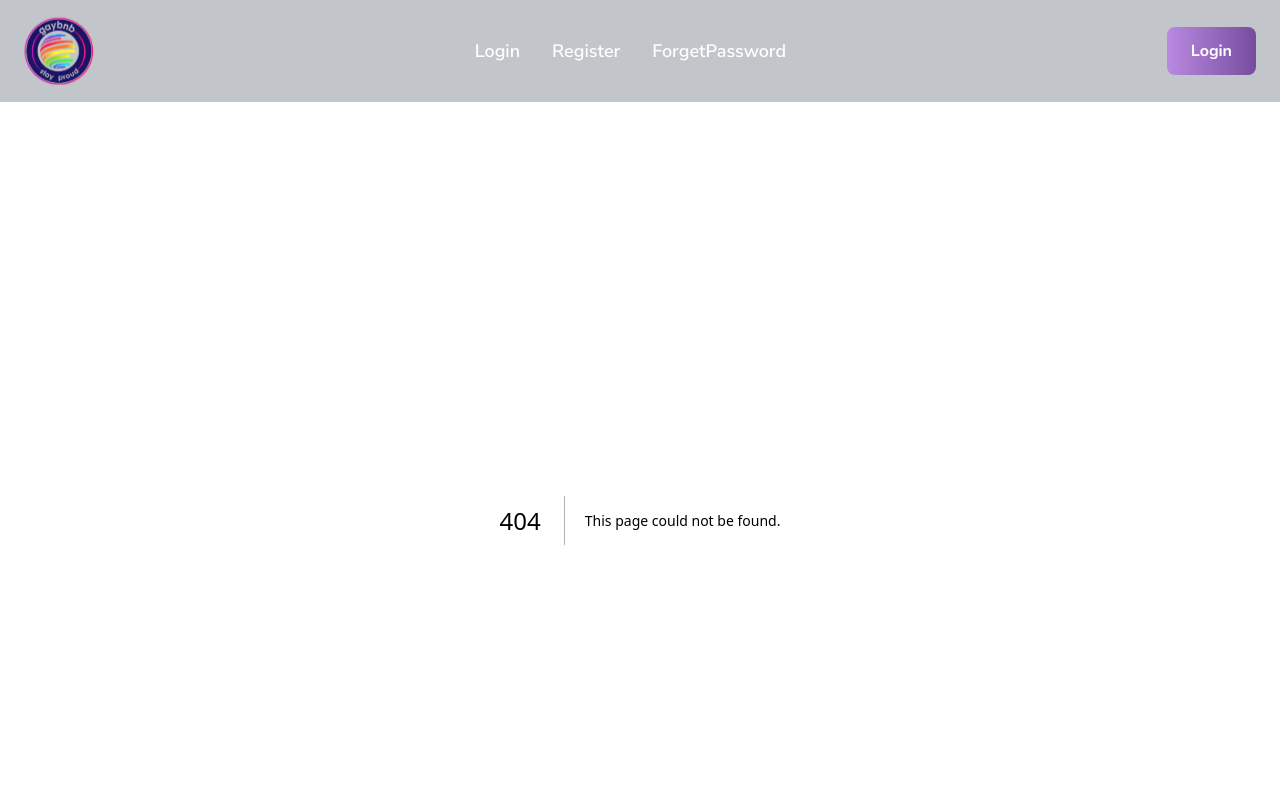
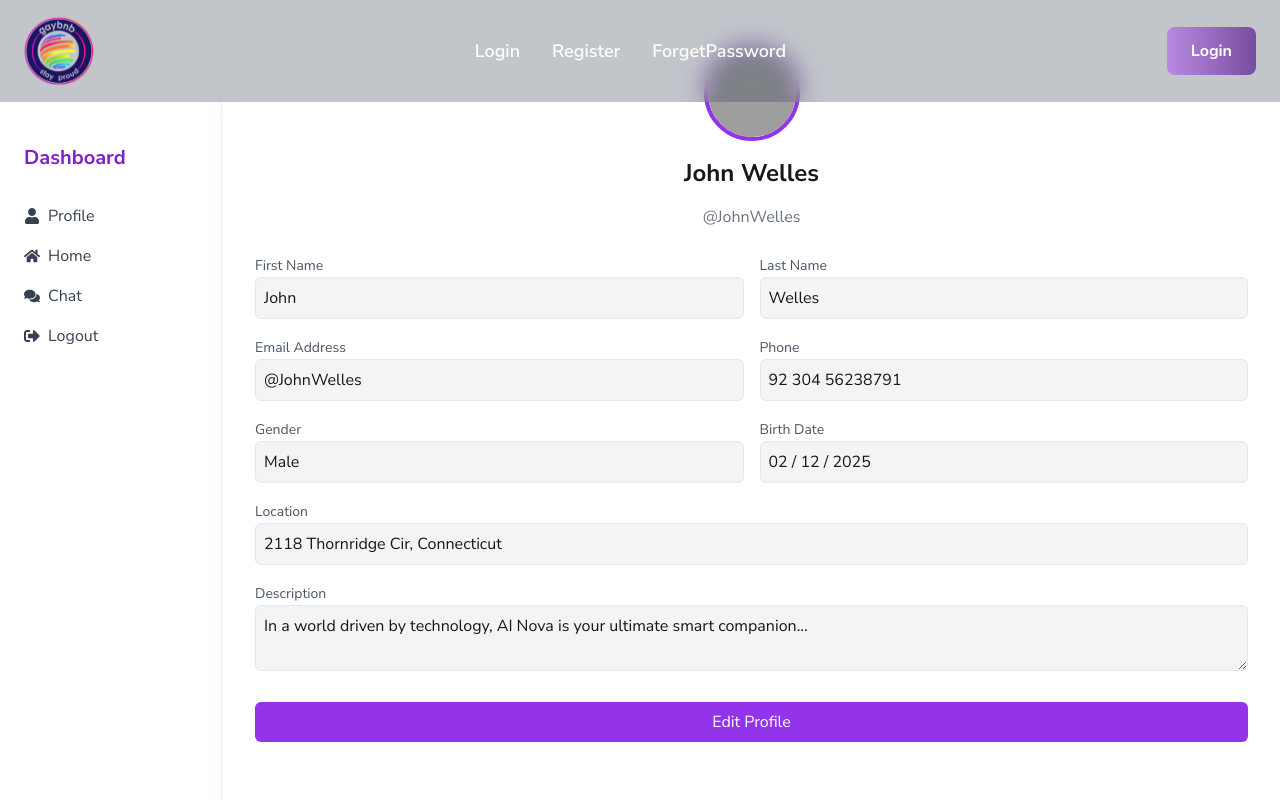
Before and after one commit to zeshanjaffer/gayBnB_Front-End, a Next.js app: page /profile in a window 1280 px wide. Before the commit this address had no page. Shown: the top 800 px of the page. Built offline with nearby package versions, Linux system fonts and the light colour scheme; grey boxes are pictures that could not be loaded.

Commit message:
profile page / stylings

```diff
--- /dev/null
+++ b/src/components/profileCard.tsx
@@ -0,0 +1,72 @@
+const ProfileCard = () => {
+    return (
+      <div className="w-[1057px] h-[1014px] bg-white p-8 rounded-xl shadow-lg">
+        {/* Profile Image */}
+        <div className="flex flex-col items-center space-y-4">
+          <img src="/avatar.png" alt="Profile" className="w-24 h-24 rounded-full border-4 border-purple-600" />
+          <h2 className="text-2xl font-bold">John Welles</h2>
+          <p className="text-gray-500">@JohnWelles</p>
+        </div>
+
+        {/* Form Fields */}
+        <div className="mt-6 space-y-4">
+          <div className="grid grid-cols-2 gap-4">
+            <div>
+              <label className="text-sm font-medium text-gray-600">First Name</label>
+              <input type="text" value="John" className="border rounded-md p-2 w-full bg-gray-100" readOnly />
+            </div>
+            <div>
+              <label className="text-sm font-medium text-gray-600">Last Name</label>
+              <input type="text" value="Welles" className="border rounded-md p-2 w-full bg-gray-100" readOnly />
+            </div>
+          </div>
+
+          <div className="grid grid-cols-2 gap-4">
+            <div>
+              <label className="text-sm font-medium text-gray-600">Email Address</label>
+              <input type="text" value="@JohnWelles" className="border rounded-md p-2 w-full bg-gray-100" readOnly />
+            </div>
+            <div>
+              <label className="text-sm font-medium text-gray-600">Phone</label>
+              <input type="text" value="92 304 56238791" className="border rounded-md p-2 w-full bg-gray-100" readOnly />
+            </div>
+          </div>
+
+          <div className="grid grid-cols-2 gap-4">
+            <div>
+              <label className="text-sm font-medium text-gray-600">Gender</label>
+              <input type="text" value="Male" className="border rounded-md p-2 w-full bg-gray-100" readOnly />
+            </div>
+            <div>
+              <label className="text-sm font-medium text-gray-600">Birth Date</label>
+              <input type="text" value="02 / 12 / 2025" className="border rounded-md p-2 w-full bg-gray-100" readOnly />
+            </div>
+          </div>
+
+          <div>
+            <label className="text-sm font-medium text-gray-600">Location</label>
+            <input type="text" value="2118 Thornridge Cir, Connecticut" className="border rounded-md p-2 w-full bg-gray-100" readOnly />
+          </div>
+
+          <div>
+            <label className="text-sm font-medium text-gray-600">Description</label>
+            <textarea
+              className="border rounded-md p-2 w-full bg-gray-100"
+              readOnly
+            >
+              In a world driven by technology, AI Nova is your ultimate smart companion...
+            </textarea>
+          </div>
+        </div>
+
+        {/* Edit Button */}
+        <div className="mt-6">
+          <button className="w-full bg-purple-600 text-white py-2 rounded-md hover:bg-purple-700">
+            Edit Profile
+          </button>
+        </div>
+      </div>
+    );
+  };
+
+  export default ProfileCard;
--- /dev/null
+++ b/src/components/sidebar.tsx
@@ -0,0 +1,26 @@
+import { FaUser, FaSignOutAlt, FaHome, FaComments } from "react-icons/fa";
+import Link from "next/link";
+
+const Sidebar = () => {
+  return (
+    <div className="w-72 h-full bg-white shadow-md flex flex-col p-6">
+      <h1 className="text-xl font-bold text-purple-700">Dashboard</h1>
+      <nav className="mt-8 space-y-4">
+        <Link href="/profile" className="flex items-center space-x-2 text-gray-700 hover:text-purple-700">
+          <FaUser /> <span>Profile</span>
+        </Link>
+        <Link href="/" className="flex items-center space-x-2 text-gray-700 hover:text-purple-700">
+          <FaHome /> <span>Home</span>
+        </Link>
+        <Link href="/chat" className="flex items-center space-x-2 text-gray-700 hover:text-purple-700">
+          <FaComments /> <span>Chat</span>
+        </Link>
+        <Link href="/logout" className="flex items-center space-x-2 text-gray-700 hover:text-purple-700">
+          <FaSignOutAlt /> <span>Logout</span>
+        </Link>
+      </nav>
+    </div>
+  );
+};
+
+export default Sidebar;
--- a/src/pages/forgetpassword.tsx
+++ b/src/pages/forgetpassword.tsx
@@ -9,7 +9,7 @@ export default function ForgetPassword() {
       <div className="w-full max-w-5xl flex flex-col md:flex-row rounded-[30px] shadow-lg overflow-hidden bg-white relative">
 
         {/* Left Side - Image */}
-        <div className="w-full md:w-1/2">
+        <div className="w-full md:w-1/2 h-[350px] md:h-auto bg-cover bg-center relative">
           <img
             src="/register.png"
             alt="Forget Password"
--- /dev/null
+++ b/src/pages/profile.tsx
@@ -0,0 +1,16 @@
+import Sidebar from "@/components/sidebar";
+
+import ProfileCard from "@/components/profileCard";
+
+const ProfilePage = () => {
+  return (
+    <div className="flex h-screen w-screen bg-gray-100">
+      <Sidebar />
+      <main className="flex-1 flex justify-center items-center">
+        <ProfileCard />
+      </main>
+    </div>
+  );
+};
+
+export default ProfilePage;
--- a/src/pages/register.tsx
+++ b/src/pages/register.tsx
@@ -46,41 +46,21 @@ export default function Register() {
           <div className="mt-6">
             {/* User Type Dropdown */}
             <div className="w-full">
-              <div className="flex items-center w-full p-3 rounded-md focus:outline-none bg-[#F9FAFB] pr-10">
-                <select className="bg-transparent focus:outline-none text-gray-700">
-                  <option value="miss">Miss</option>
-                  <option value="mr">Mr.</option>
-                  <option value="mrs">Mrs.</option>
-                </select>
-                <span className="mx-2 text-gray-400">|</span>
-                <input
-                  type="text"
-                  placeholder="Full Name"
-                  className="w-full bg-transparent focus:outline-none text-gray-700"
-                />
-              </div>
+            <input
+              type="first name"
+              placeholder="First Name"
+              className="w-full p-3 mt-4 rounded-md focus:outline-none bg-[#F9FAFB] pr-10 text-gray-700"
+            />
             </div>
 
-            {/* User Type Selection */}
-            <select
+            <input
+              type="Last Name"
+              placeholder="Last Name"
               className="w-full p-3 mt-4 rounded-md focus:outline-none bg-[#F9FAFB] pr-10 text-gray-700"
-              defaultValue=""
-            >
-              <option value="" disabled>User Type</option>
-              <option value="user">User</option>
-              <option value="admin">Admin</option>
-            </select>
+            />
 
-            {/* Gender Selection */}
-            <select
-              className="w-full p-3 mt-4 rounded-md focus:outline-none bg-[#F9FAFB] pr-10 text-gray-700"
-              defaultValue=""
-            >
-              <option value="" disabled>Gender</option>
-              <option value="male">Male</option>
-              <option value="female">Female</option>
-              <option value="other">Other</option>
-            </select>
+
+
 
             {/* Email Input */}
             <input
```
